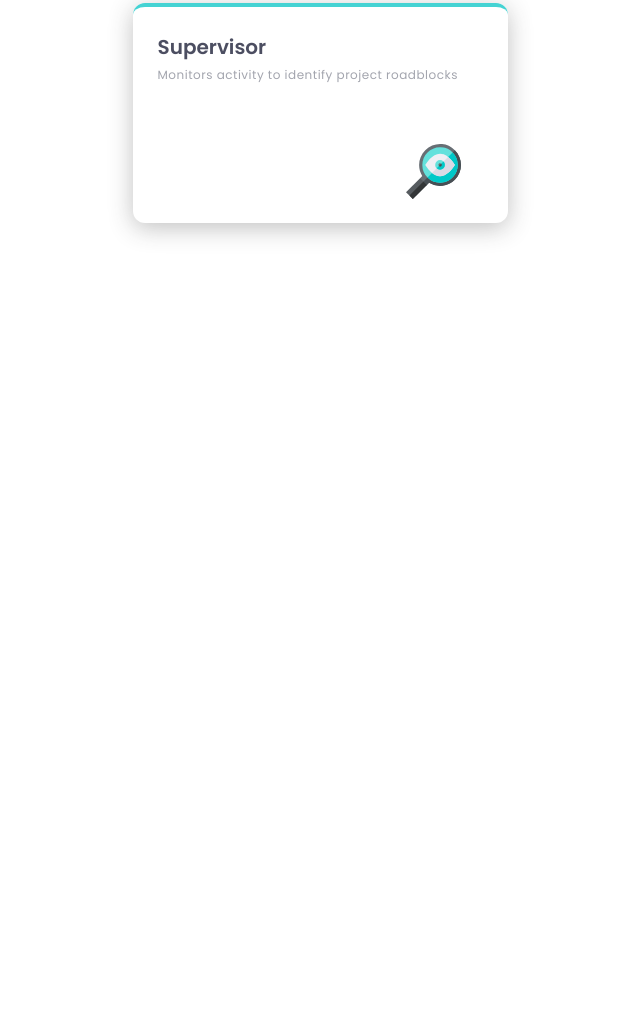
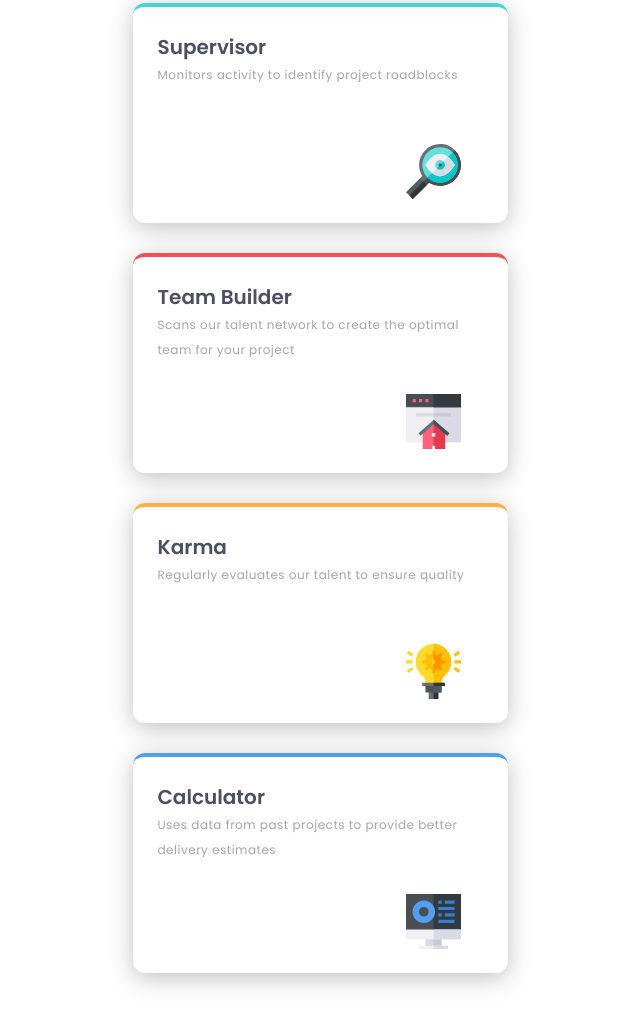
Before and after one commit to jesus0107/four-card-feature-section, a plain HTML site: page index.html in a window 1280 px wide. Shown: the part 248-1274 px from the top of the page, without its empty margins (320-960 px from the left). Before the commit the page ends 800 px from the top, so only its background shows below. Drawn offline with Linux system fonts and the light colour scheme.

Commit message:
Movil design style finished

```diff
--- a/index.html
+++ b/index.html
@@ -35,28 +35,28 @@
       <article class="card-content supervisor">
         <h3 class="card-content__title">Supervisor </h3>
         <p class="card-content__description">Monitors activity to identify project roadblocks</p>
-        <span class="card-content__bg-image"></span>
+        <span class="card-content__bg-image bg-supervisor"></span>
       </article>
-      <!-- <article class="card-content">
+      <article class="card-content team-builder">
         <h3 class="card-content__title">Team Builder</h3>
         <p class="card-content__description">
           Scans our talent network to create the optimal team for your project
         </p>
-        <span class="card-content__bg-image"></span>
+        <span class="card-content__bg-image bg-team"></span>
       </article>
-      <article class="card-content">
-        <h3 class="card-content">Karma</h3>
-        <p class="card-content">Regularly evaluates our talent to ensure quality</p>
-        <span class="card-content__bg-image"></span>
+      <article class="card-content karma ">
+        <h3 class="card-content__title">Karma</h3>
+        <p class="card-content__description">Regularly evaluates our talent to ensure quality</p>
+        <span class="card-content__bg-image bg-karma"></span>
       </article>
-      <article class="card-content">
+      <article class="card-content calculator">
         <h3 class="card-content__title">Calculator</h3>
         <p class="card-content__description"> Uses data from past projects to provide better delivery
           estimates</p>
-        <span class="card-content__bg-image"
+        <span class="card-content__bg-image bg-calculator"
           ></span
         >
-      </article> -->
+      </article>
     </main>
 
     </section>
--- a/style.css
+++ b/style.css
@@ -11,6 +11,8 @@
 
   /*Font family*/
   --poppins: "Poppins", sans-serif;
+
+  --border: 4px solid;
 }
 * {
   margin: 0;
@@ -52,7 +54,10 @@ main {
 .cards-container {
   width: 85%;
   max-width: 375px;
-  margin: 0 auto;
+  margin: 0 auto 70px;
+  display: flex;
+  flex-wrap: wrap;
+  gap: 30px;
   font-family: var(--poppins);
 }
 .card-content {
@@ -64,9 +69,6 @@ main {
   border-radius: 12px;
   box-shadow: 0px 5px 25px 0px rgba(50, 50, 50, 0.3);
 }
-.supervisor {
-  border-top: 4px solid var(--Cyan);
-}
 .card-content__title {
   font-size: 2rem;
   color: var(--Very-dark-blue);
@@ -77,6 +79,18 @@ main {
   letter-spacing: 0.5px;
   color: var(--Grayish-blue);
 }
+.supervisor {
+  border-top: var(--border) var(--Cyan);
+}
+.team-builder {
+  border-top: var(--border) var(--Red);
+}
+.karma {
+  border-top: var(--border) var(--Orange);
+}
+.calculator {
+  border-top: var(--border) var(--Blue);
+}
 .card-content__bg-image {
   display: block;
   position: absolute;
@@ -84,12 +98,22 @@ main {
   height: 55px;
   left: 73%;
   top: calc(75% - 25px);
-  background-image: url("/images/icon-supervisor.svg");
   background-position: center;
   background-repeat: no-repeat;
   background-size: cover;
 }
-
+.bg-supervisor {
+  background-image: url("/images/icon-supervisor.svg");
+}
+.bg-team {
+  background-image: url("/images/icon-team-builder.svg");
+}
+.bg-karma {
+  background-image: url("/images/icon-karma.svg");
+}
+.bg-calculator {
+  background-image: url("/images/icon-calculator.svg");
+}
 .attribution {
   display: none;
   font-size: 11px;
```
